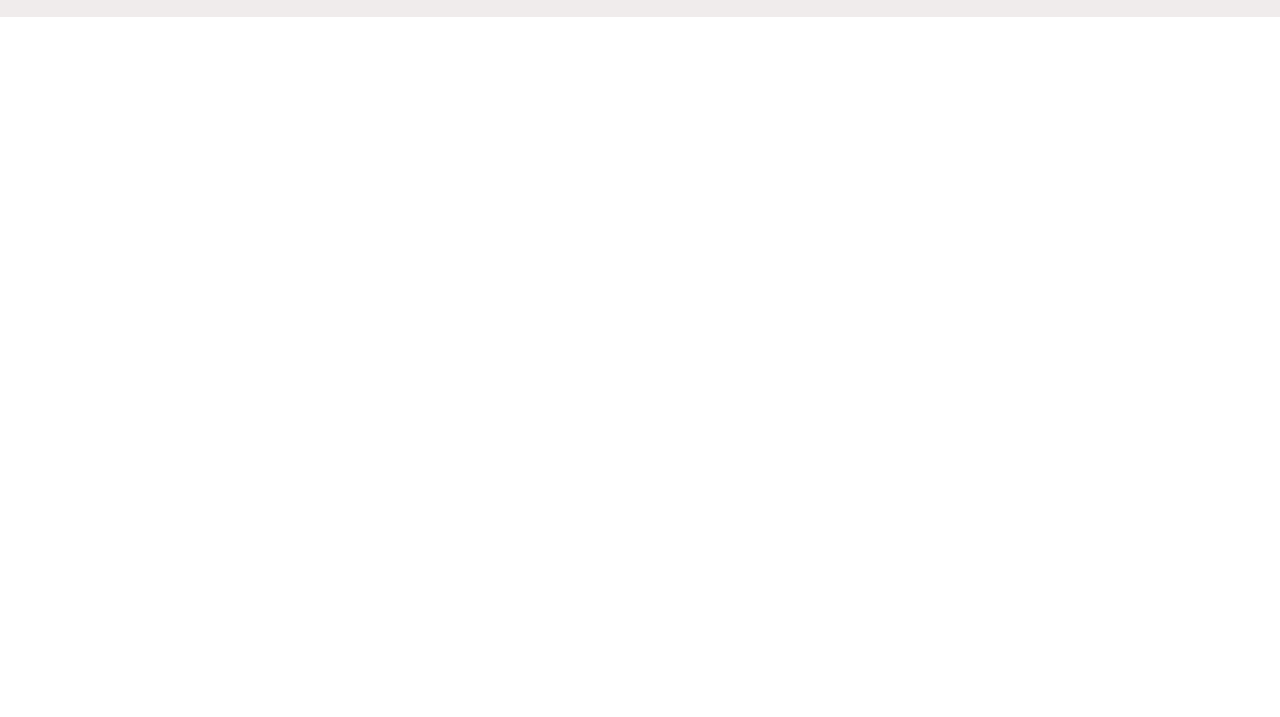
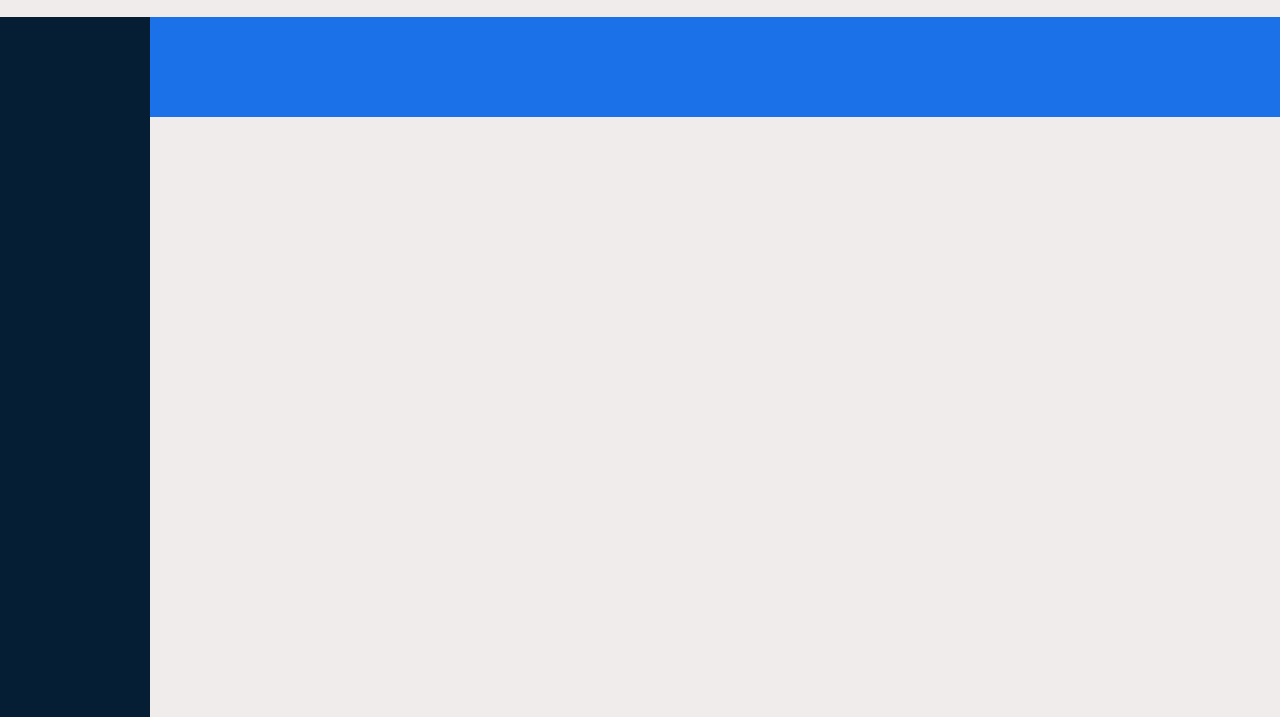
Before and after one commit to alessiam1909/html-css-bootstrap-dashboard, a plain HTML site: page index.html in a window 1280 px wide. Shown: the part 83-800 px from the top of the page. Drawn offline with nearby package versions, Linux system fonts and the light colour scheme.

Commit message:
creazione struttura a blocchi

```diff
--- a/css/style.css
+++ b/css/style.css
@@ -46,6 +46,31 @@ header{
     color: #ff8f00;
 }
 
+/* creazione sezione main */
+
+.wrapper{
+    height: calc(100vh - 100px);
+    width: 100vw;
+}
+
+.header-main{
+    height: 100px;
+    width: 100%;
+    background-color: rgba(27,114,232,255);
+}
+
+aside{
+    width: 150px;
+    height: 100%;
+    background-color: rgba(5,30,52,255);
+}
+
+main{
+    background-color: rgb(240, 236, 236);
+    height: 100%;
+    width: calc(100% - 150px);
+}
+
 /* media queries */
 @media screen and (min-width:769px){
     .contenitore-logo-small{
--- a/index.html
+++ b/index.html
@@ -43,6 +43,13 @@
                 </div>
               </div>
         </header>
+        <!-- creazione main -->
+        <div class="wrapper d-flex">
+            <aside></aside>
+            <main class=" d-flex justify-content-end">
+                <div class="header-main"></div>
+            </main>
+        </div>
         <!-- JavaScript Bundle with Popper -->
         <script src="https://cdn.jsdelivr.net/npm/bootstrap@5.2.2/dist/js/bootstrap.bundle.min.js" integrity="sha384-OERcA2EqjJCMA+/3y+gxIOqMEjwtxJY7qPCqsdltbNJuaOe923+mo//f6V8Qbsw3" crossorigin="anonymous"></script>
     </body>
```
